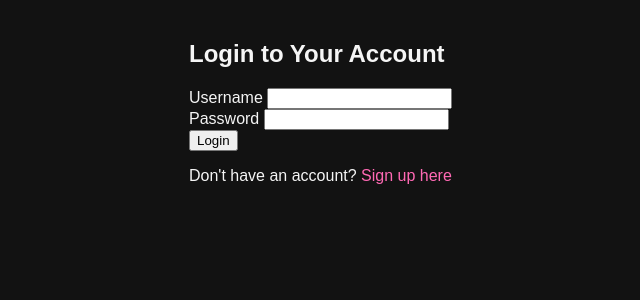
After one commit to AdaPirjol08/Licenta, a Flask app: page /login in a window 1280 px wide. The commit adds this page. Shown: the top 300 px of the page, without its empty margins (1-641 px from the left). Run offline with Flask 3, Linux system fonts and the light colour scheme.

Commit message:
Basic functionalities work

```diff
--- a/app.py
+++ b/app.py
@@ -1,53 +1,173 @@
-from flask import Flask, render_template, request, redirect, url_for
+from flask import Flask, render_template, request, redirect, url_for, flash, current_app
 from flask_sqlalchemy import SQLAlchemy
+from flask_login import LoginManager, UserMixin, login_user, login_required, logout_user, current_user
+from flask_bcrypt import Bcrypt
+import os
+from werkzeug.utils import secure_filename
 
 app = Flask(__name__)
 app.config['SQLALCHEMY_DATABASE_URI'] = 'sqlite:///site.db'
+app.config['SECRET_KEY'] = 'ada_are_mere'  # Change this to a secure random string
 app.config['SQLALCHEMY_TRACK_MODIFICATIONS'] = False
+app.config['UPLOAD_FOLDER'] = 'static/uploads'  # Specify the folder where files are uploaded
+
+ALLOWED_EXTENSIONS = {'mp3', 'wav'}
 db = SQLAlchemy(app)
+bcrypt = Bcrypt(app)
+login_manager = LoginManager(app)
+login_manager.login_view = 'login'  # Redirect to login page if not logged in
+bcrypt = Bcrypt(app)
 
+## User model
+class User(db.Model, UserMixin):
+    id = db.Column(db.Integer, primary_key=True)
+    username = db.Column(db.String(150), unique=True, nullable=False)
+    password = db.Column(db.String(150), nullable=False)
+    is_admin = db.Column(db.Boolean, default=False)
+
+    # These are the required Flask-Login methods
+    def is_active(self):
+        return True  # Always active, or you can implement logic based on user status
+
+    def is_authenticated(self):
+        return True  # Always authenticated, or implement your own logic
+
+    def is_anonymous(self):
+        return False  # Since we have normal user authentication, this should return False
+
+    def get_id(self):
+        return str(self.id)  # This is required by Flask-Login
+
+# Song model
 class Song(db.Model):
     id = db.Column(db.Integer, primary_key=True)
     title = db.Column(db.String(100), nullable=False)
     artist = db.Column(db.String(100), nullable=False)
     genre = db.Column(db.String(50), nullable=False)
-    file_path = db.Column(db.String(200), nullable=False)  # Store relative file path only
+    file_path = db.Column(db.String(200), nullable=False)
+
+# User loader function for Flask-Login
+@login_manager.user_loader
+def load_user(user_id):
+    return User.query.get(int(user_id))
 
 @app.route('/')
+@login_required
 def index():
     songs = Song.query.all()
-    return render_template('index.html', songs=songs, current_song=None)
+    return render_template('index.html', songs=songs)
 
+@app.route('/login', methods=['GET', 'POST'])
+def login():
+    if request.method == 'POST':
+        username = request.form['username']
+        password = request.form['password']
+        user = User.query.filter_by(username=username).first()
+
+        if user and bcrypt.check_password_hash(user.password, password):  # Check password
+            login_user(user)
+            flash('Login successful!', 'success')
+            return redirect(url_for('index'))
+        else:
+            flash('Login unsuccessful. Please check your username and password.', 'danger')
+
+    return render_template('login.html')
+
+
+# Logout route
+@app.route('/logout')
+@login_required
+def logout():
+    logout_user()
+    flash('You have been logged out.', 'info')
+    return redirect(url_for('login'))
+
+@app.route('/register', methods=['GET', 'POST'])
+def register():
+    if request.method == 'POST':
+        username = request.form['username']
+        password = request.form['password']
+        hashed_password = bcrypt.generate_password_hash(password).decode('utf-8')  # Hash the password
+
+        # Check if the username already exists
+        existing_user = User.query.filter_by(username=username).first()
+        if existing_user:
+            flash('Username already exists. Please choose a different one.', 'danger')
+            return redirect(url_for('register'))
+
+        # Create a new user and save it to the database
+        new_user = User(username=username, password=hashed_password)
+        db.session.add(new_user)
+        db.session.commit()
+
+
+        flash('Your account has been created! You can now log in.', 'success')
+        return redirect(url_for('login'))
+
+    return render_template('register.html')
+
+
+def allowed_file(filename):
+    return '.' in filename and filename.rsplit('.', 1)[1].lower() in ALLOWED_EXTENSIONS
+
+# Admin-only route to add a song
 @app.route('/add', methods=['GET', 'POST'])
+@login_required
 def add_song():
+    if not current_user.is_admin:  # Use is_admin instead of role
+        flash("You do not have permission to add songs.", "danger")
+        return redirect(url_for('index'))
+
     if request.method == 'POST':
         title = request.form['title']
         artist = request.form['artist']
         genre = request.form['genre']
-        file_path = request.form['file_path']
 
-        # Save the file path as the filename (no full path)
-        file_name = file_path.split('/')[-1]
+        if 'file' not in request.files:
+            flash("No file part", "danger")
+            return redirect(request.url)
 
-        new_song = Song(title=title, artist=artist, genre=genre, file_path=file_name)
-        db.session.add(new_song)
-        db.session.commit()
+        file = request.files['file']
 
-        return redirect(url_for('index'))  # Redirect to the song list after adding a song
+        # Check if the user uploaded a file and that it's valid
+        if file.filename == '':
+            flash("No selected file", "danger")
+            return redirect(request.url)
+
+        if file and allowed_file(file.filename):
+            filename = secure_filename(file.filename)
+            file.save(os.path.join(app.config['UPLOAD_FOLDER'], filename))
+
+            # Now save the song record
+            new_song = Song(title=title, artist=artist, genre=genre, file_path=filename)
+            db.session.add(new_song)
+            db.session.commit()
+
+            flash("Song added successfully!", "success")
+            return redirect(url_for('index'))
+        else:
+            flash("Invalid file format. Please upload an MP3 or WAV file.", "danger")
+            return redirect(request.url)
 
     return render_template('add_song.html')
 
-@app.route('/play_song/<int:song_id>')
-def play_song(song_id):
-    song = Song.query.get_or_404(song_id)
-    return render_template('index.html', songs=Song.query.all(), current_song=song)
 
+# Admin-only route to delete a song
 @app.route('/delete_song/<int:song_id>', methods=['GET', 'POST'])
+@login_required
 def delete_song(song_id):
+    if not current_user.is_admin:   # Only allow admins to delete songs
+        flash('You do not have permission to delete songs.', 'danger')
+        return redirect(url_for('index'))
+
     song = Song.query.get_or_404(song_id)
     db.session.delete(song)
     db.session.commit()
-    return redirect(url_for('index'))  # Redirect to the song list after deletion
+
+    return redirect(url_for('index'))
+
 
 if __name__ == '__main__':
     app.run(debug=True, port=5001)
+    db.create_all()  # Create tables in the database if they don't exist
+    app.run(debug=True)
--- a/static/style.css
+++ b/static/style.css
@@ -184,3 +184,34 @@ footer {
 .back-btn:hover {
     text-decoration: underline;
 }
+
+/* Optional: Align buttons */
+.d-flex {
+    display: flex;
+    justify-content: space-between;
+    align-items: center;
+}
+
+.ms-auto {
+    margin-left: auto;
+}
+
+.alert {
+    padding: 15px;
+    margin-top: 10px;
+    margin-bottom: 15px;
+    border-radius: 5px;
+    font-size: 16px;
+}
+
+.alert-success {
+    background-color: #d4edda;
+    color: #155724;
+    border-color: #c3e6cb;
+}
+
+.alert-danger {
+    background-color: #f8d7da;
+    color: #721c24;
+    border-color: #f5c6cb;
+}
--- /dev/null
+++ b/templates/login.html
@@ -0,0 +1,36 @@
+<!DOCTYPE html>
+<html lang="en">
+<head>
+    <meta charset="UTF-8">
+    <meta name="viewport" content="width=device-width, initial-scale=1.0">
+    <title>Login</title>
+    <link href="{{ url_for('static', filename='style.css') }}" rel="stylesheet">
+</head>
+<body>
+    <div class="container">
+        <h2>Login to Your Account</h2>
+
+        <!-- Flash messages section -->
+        {% with messages = get_flashed_messages(with_categories=true) %}
+            {% if messages %}
+                <div class="alert alert-{{ messages[0][0] }}">
+                    {{ messages[0][1] }}
+                </div>
+            {% endif %}
+        {% endwith %}
+
+        <form method="POST">
+            <div class="form-group">
+                <label for="username">Username</label>
+                <input type="text" class="form-control" id="username" name="username" required>
+            </div>
+            <div class="form-group">
+                <label for="password">Password</label>
+                <input type="password" class="form-control" id="password" name="password" required>
+            </div>
+            <button type="submit" class="btn btn-primary">Login</button>
+        </form>
+        <p>Don't have an account? <a href="{{ url_for('register') }}">Sign up here</a></p>
+    </div>
+</body>
+</html>
```
Also changed, not shown: templates/add_song.html (+112 -10 lines), templates/index.html (+27 -9 lines), templates/register.html (added, +26 -0 lines), instance/site.db, site.db (deleted), 4 other files.
